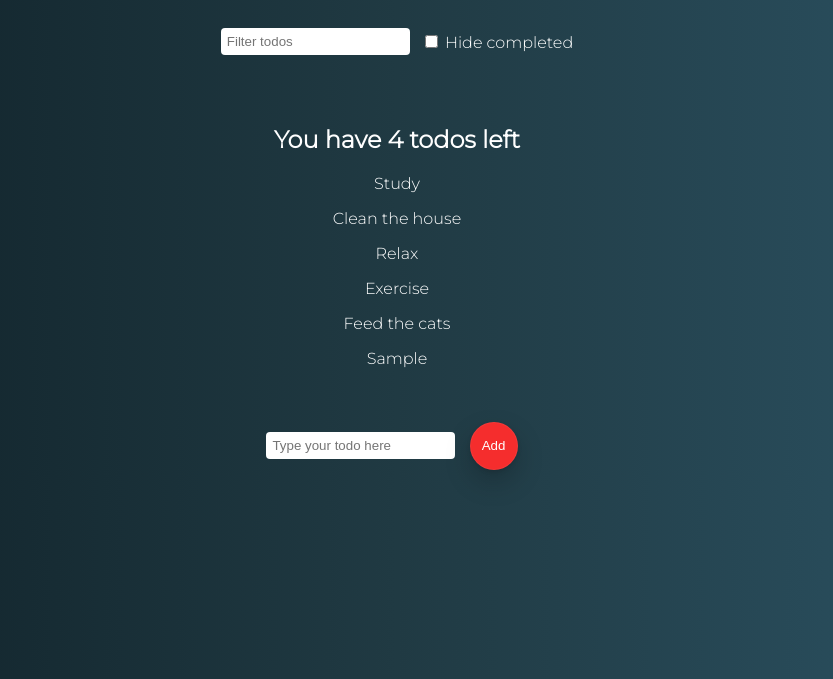
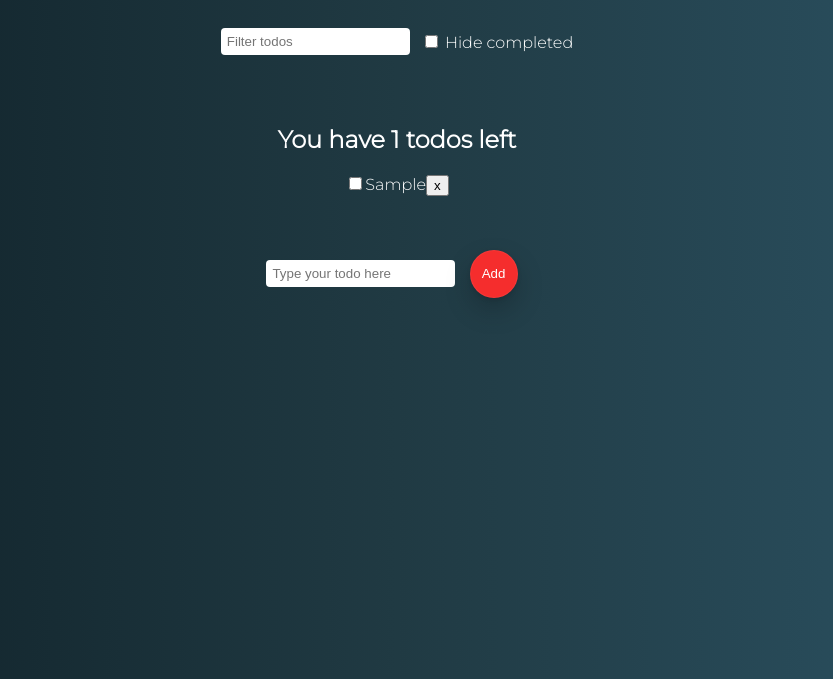
Before and after one commit to VeronicaSotoF/todo-app, a plain HTML site: page index.html in a window 1280 px wide. Both pictures are taken after typing "Sample" into the empty fields and a click on the button "Add". Shown: the part 121-800 px from the top of the page, without its empty margins (243-1076 px from the left). Drawn offline with nearby package versions, Linux system fonts and the light colour scheme.

Commit message:
cambios de la app

```diff
--- a/index.html
+++ b/index.html
@@ -3,23 +3,25 @@
 <html>
     <head>
         <link rel="preconnect" href="https://fonts.googleapis.com">
-<link rel="preconnect" href="https://fonts.gstatic.com" crossorigin>
-<link href="https://fonts.googleapis.com/css2?family=Montserrat:wght@300&display=swap" rel="stylesheet">
+        <link rel="preconnect" href="https://fonts.gstatic.com" crossorigin>
+        <link href="https://fonts.googleapis.com/css2?family=Montserrat:wght@300&display=swap" rel="stylesheet">
         <link rel="stylesheet" href="styles.css">
     </head>
     <body>
         <h1>Todos</h1>
         <div id="filter-input-group">
-            <input id="search-todo" type="text" placeholder="Filter todos">
+            <input id="search-text" type="text" placeholder="Filter todos">
             <label>
                 <input id="hide-completed" type="checkbox"> Hide completed
             </label>
         </div>
         <div id="todos"></div>
-        <form id="todo-form">
+        <form id="new-todo">
             <input type="text" placeholder="Type your todo here" name="newTodo">
             <button>Add</button>
         </form>
+        <script src="https://cdnjs.cloudflare.com/ajax/libs/uuid/8.3.2/uuidv4.min.js"></script>
+        <script src="todo-functions.js"></script>
         <script src="todo-app.js"></script>
     </body>
 </html>
--- a/styles.css
+++ b/styles.css
@@ -3,8 +3,8 @@ body {
     margin: 0;
     padding: 0;
     background: #0f2027; /* fallback for old browsers */
-  background: -webkit-linear-gradient(to right, #0f2027, #203a43, #2c5364); /* Chrome 10-25, Safari 5.1-6 */
-  background: linear-gradient(to right, #0f2027, #203a43, #2c5364); /* W3C, IE 10+/ Edge, Firefox 16+, Chrome 26+, Opera 12+, Safari 7+ */
+    background: -webkit-linear-gradient(to right, #0f2027, #203a43, #2c5364); /* Chrome 10-25, Safari 5.1-6 */
+    background: linear-gradient(to right, #0f2027, #203a43, #2c5364); /* W3C, IE 10+/ Edge, Firefox 16+, Chrome 26+, Opera 12+, Safari 7+ */
     color: white;
     font-size: 16px;
     font-family: 'Montserrat', sans-serif;
@@ -24,7 +24,7 @@ h1 {
     margin-bottom: 50px;
 }
 
-#search-todo {
+#search-text {
     border-radius: 4px;
     border: none;
     padding: 6px;
@@ -45,17 +45,17 @@ label:hover {
     margin-bottom: 50px;
 }
 
-#todo-form {
+#new-todo {
     text-align: center;
 }
 
-#todo-form input {
+#new-todo input {
     border-radius: 4px;
     border: none;
     padding: 6px;
 }
 
-#todo-form button {
+#new-todo button {
     width: 3rem;
     height: 3rem;
     padding: 2px;
--- a/todo-app.js
+++ b/todo-app.js
@@ -1,83 +1,30 @@
-const todos = [{
-    text: 'Study',
-    completed: true
-}, {
-    text: 'Clean the house',
-    completed: false
-}, {
-    text: 'Relax',
-    completed: true
-}, {
-    text: 'Exercise',
-    completed: false
-}, {
-    text: 'Feed the cats',
-    completed: false
-}]
+const todos = getSavedTodos()
 
 const filters = {
     searchText: '',
     hideCompleted: false
 }
 
-const renderTodos = function (todos, filters) {
-    let filteredTodos = todos.filter(function (todo) {
-            return todo.text.toLowerCase().includes(filters.searchText.toLowerCase())
-    })
-
-    filteredTodos = filteredTodos.filter(function (todo) {
-        if (filters.hideCompleted) {
-            return !todo.completed // si sí tiene hidecompleted activado regresa o no el elemento dependiendo si fue completado
-        } else {
-            return true
-        }
-    })
-
-    const incompleteTodos = filteredTodos.filter(function (todo) {
-        return !todo.completed
-    })
-
-    document.querySelector('#todos').innerHTML = ''
-
-    const summary = document.createElement('h2')
-    summary.textContent = `You have ${incompleteTodos.length} todos left`
-    document.querySelector('#todos').appendChild(summary)
-
-    filteredTodos.forEach(function (todo) {
-        const todoEl = document.createElement('p')
-        todoEl.textContent = todo.text
-        document.querySelector('#todos').appendChild(todoEl)
-    })
-}
-
 renderTodos(todos, filters)
 
-
-
-
-
-document.querySelector('#search-todo').addEventListener('input', function (e) {
+document.querySelector('#search-text').addEventListener('input', (e) => {
     filters.searchText = e.target.value
     renderTodos(todos, filters)
 })
 
-
-document.querySelector('#todo-form').addEventListener('submit', function (e) {
+document.querySelector('#new-todo').addEventListener('submit', (e) => {
     e.preventDefault()
-
     todos.push({
+        id: uuidv4(),
         text: e.target.elements.newTodo.value,
         completed: false
     })
-
+    saveTodos(todos)
     renderTodos(todos, filters)
     e.target.elements.newTodo.value = ''
 })
 
-
-
-
-document.querySelector('#hide-completed').addEventListener('change', function (e) {
+document.querySelector('#hide-completed').addEventListener('change', (e) => {
     filters.hideCompleted = e.target.checked
     renderTodos(todos, filters)
 })
--- /dev/null
+++ b/todo-functions.js
@@ -0,0 +1,98 @@
+// Fetch existing todos from localStorage
+const getSavedTodos = () => {
+    const todosJSON = localStorage.getItem('todos')
+
+    try {
+        return todosJSON ? JSON.parse(todosJSON) : []
+    } catch (e) {
+        return []
+    }
+}
+
+// Save todos to localStorage
+const saveTodos = (todos) => {
+    localStorage.setItem('todos', JSON.stringify(todos))
+}
+
+// Toggle the completed value for a given todo (change from true to false or from false to true)(on-off switch)
+const toggleTodo = (id) => {
+    const todo = todos.find((todo) => todo.id === id)
+
+    if (todo) {
+        todo.completed = !todo.completed
+    }
+
+    //Alternate solution using arrow function
+    //const todo = todos.find(todo => todo.id === id)
+    //todo.completed = !todo.completed
+
+}
+
+// Remove a todo from the list by id
+const removeTodo = (id) => {
+    const todoIndex = todos.findIndex((todo) => todo.id === id)
+
+    if (todoIndex > -1) {
+        todos.splice(todoIndex, 1)
+    }
+}
+
+// Render application todos based on filters
+const renderTodos = (todos, filters) => {
+    const filteredTodos = todos.filter((todo) => {
+        const searchTextMatch = todo.text.toLowerCase().includes(filters.searchText.toLowerCase())
+        const hideCompletedMatch = !filters.hideCompleted || !todo.completed
+
+        return searchTextMatch && hideCompletedMatch
+    })
+
+    const incompleteTodos = filteredTodos.filter((todo) => !todo.completed)
+
+    document.querySelector('#todos').innerHTML = ''
+    document.querySelector('#todos').appendChild(generateSummaryDOM(incompleteTodos))
+
+    filteredTodos.forEach((todo) => {
+        document.querySelector('#todos').appendChild(generateTodoDOM(todo))
+    })
+}
+
+// Get the DOM elements for an individual todo
+const generateTodoDOM = (todo) => {
+    const todoEl = document.createElement('div')
+    const checkbox = document.createElement('input')
+    const todoText = document.createElement('span')
+    const removeButton = document.createElement('button')
+
+    // Setup todo checkbox
+    checkbox.setAttribute('type', 'checkbox')
+    checkbox.checked = todo.completed
+    todoEl.appendChild(checkbox)
+    checkbox.addEventListener('change', () => {
+        toggleTodo(todo.id)
+        saveTodos(todos)
+        renderTodos(todos, filters)
+    })
+
+
+    // Setup the todo text
+    todoText.textContent = todo.text
+    todoEl.appendChild(todoText)
+
+    // Setup the remove todo button
+    removeButton.textContent = 'x'
+    todoEl.appendChild(removeButton)
+    removeButton.addEventListener('click', () => {
+        removeTodo(todo.id)
+        saveTodos(todos)
+        renderTodos(todos, filters)
+    })
+
+    return todoEl
+}
+
+// Get the DOM elements for list summary
+const generateSummaryDOM = (incompleteTodos) => {
+    const summary = document.createElement('h2')
+    summary.textContent = `You have ${incompleteTodos.length} todos left`
+    return summary
+}
```
